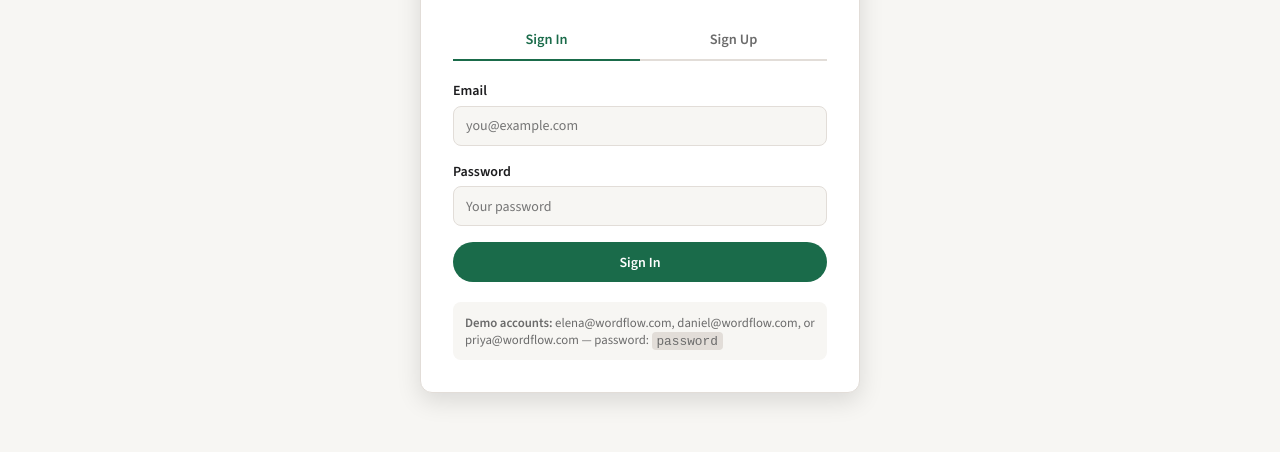
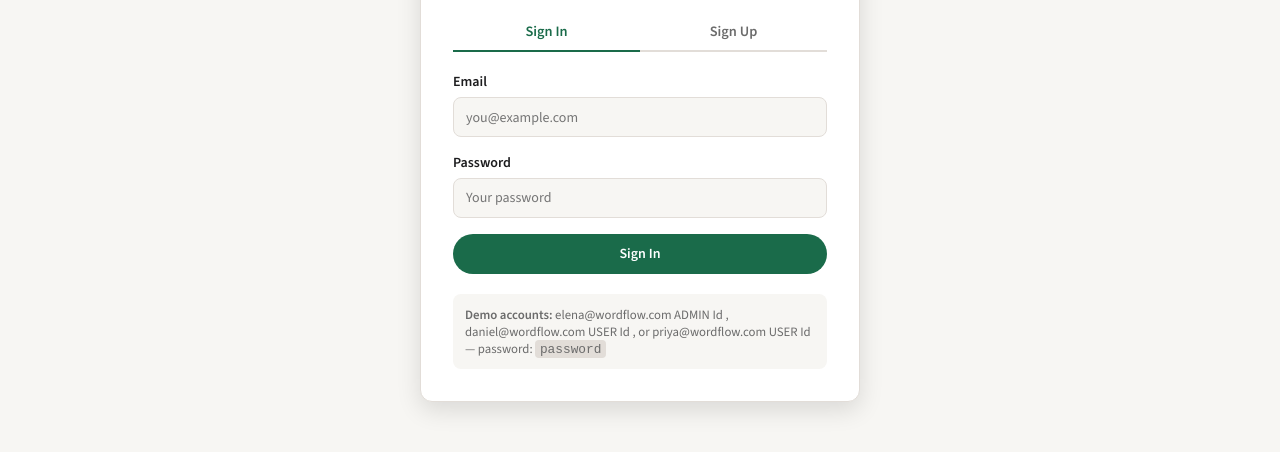
Before and after one commit to 9-nit/wordflow, a plain HTML site: page index.html in a window 1280 px wide. Both pictures are taken after a click on the button "Sign in". Shown: the part 310-762 px from the top of the page. Drawn offline with nearby package versions, Linux system fonts and the light colour scheme.

Commit message:
Update index.html

```diff
--- a/index.html
+++ b/index.html
@@ -1175,7 +1175,7 @@
         <button type="submit" class="btn-primary" style="width:100%; justify-content:center; padding:0.65rem;" id="authSubmitBtn">Sign In</button>
       </form>
       <div class="demo-hint" id="demoHint">
-        <strong>Demo accounts:</strong> elena@wordflow.com, daniel@wordflow.com, or priya@wordflow.com &mdash; password: <code>password</code>
+        <strong>Demo accounts:</strong> elena@wordflow.com ADMIN Id , daniel@wordflow.com USER Id , or priya@wordflow.com USER Id &mdash; password: <code>password</code>
       </div>
     </div>
   </div>
```
